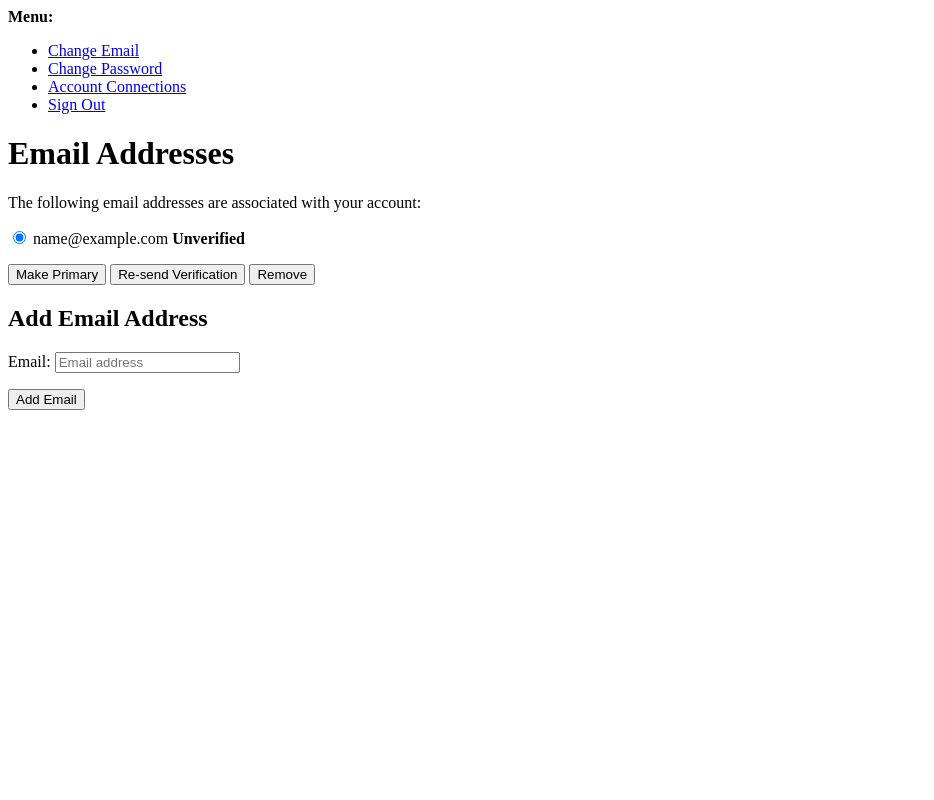
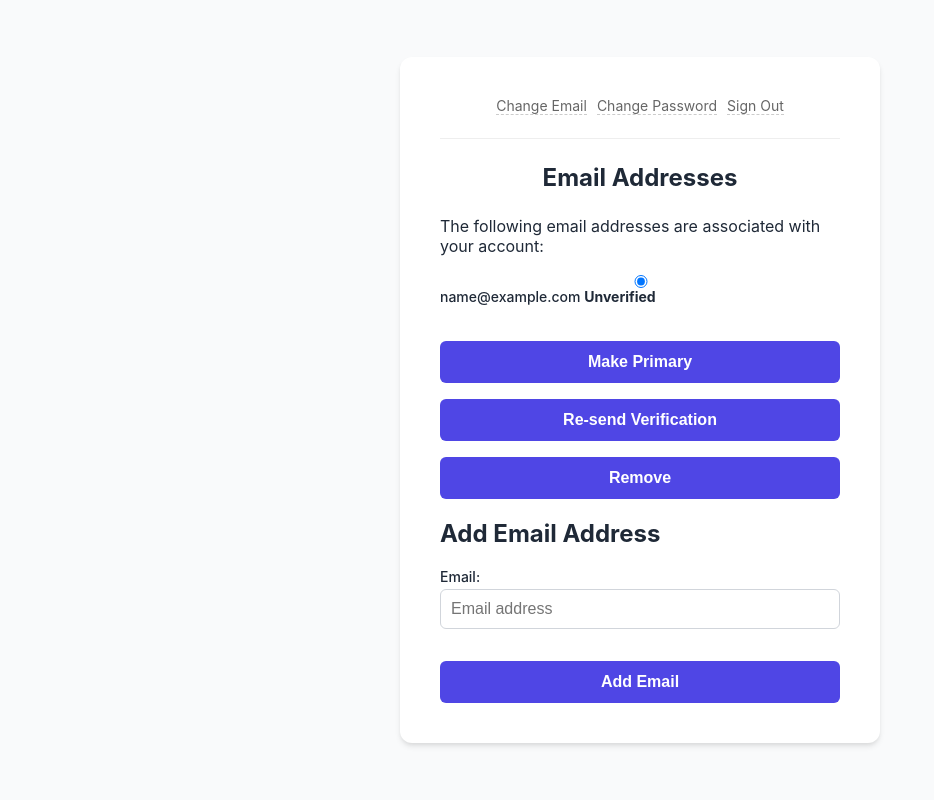
Before and after one commit to ExcogitatorWarrior/distributed-port-scanner, a Django app: page /accounts/email/ in a window 1280 px wide. Shown: the whole page, without its empty margins (0-934 px from the left). Run offline with Django 5.2, Linux system fonts and the light colour scheme; the visitor is signed in with stand-in values (Sample User, id 1); data comes from the database, SQL or seed files in the repository.

Commit message:
Deletion of agent, optimization for certain systems requirements and other fixes.

```diff
--- a/server/config/settings.py
+++ b/server/config/settings.py
@@ -36,12 +36,12 @@ INSTALLED_APPS = [
     'django.contrib.contenttypes',
     'django.contrib.sessions',
     'django.contrib.messages',
-    'allauth_ui',
+#    'allauth_ui',
     'allauth',
     'allauth.account',
     'allauth.socialaccount',
     "widget_tweaks",
-    "slippers",
+#    "slippers",
     'django.contrib.staticfiles',
     'scanner_api',
 ]
--- a/server/config/urls.py
+++ b/server/config/urls.py
@@ -18,12 +18,22 @@ from django.contrib import admin
 from django.urls import path, include
 from django.conf import settings
 from django.conf.urls.static import static
+from django.shortcuts import redirect
+from django.views.static import serve
+import os
 
 urlpatterns = [
+    path('', lambda request: redirect('accounts/login/', permanent=False)),
+    path('accounts/signup/', lambda request: redirect('/accounts/login/', permanent=False)),
+
     path('admin/', admin.site.urls),
     path('accounts/', include('allauth.urls')),
     # scanner API
     path("", include("scanner_api.urls")),
+    path('static/css/allauth_custom.css', serve, {
+        'document_root': os.path.join(settings.BASE_DIR, 'static/css'),
+        'path': 'allauth_custom.css'
+    }),
 ]
 
 if settings.DEBUG:
--- a/server/requirements.txt
+++ b/server/requirements.txt
@@ -4,3 +4,5 @@ django-allauth-ui>=1.8.1
 django-widget-tweaks>=1.5.1
 slippers>=0.6.3
 PyYAML>=6.0.3
+requests>=2.33.1
+cryptography>=46.0.7
--- a/server/scanner_api/urls.py
+++ b/server/scanner_api/urls.py
@@ -12,6 +12,7 @@ from .views import (
     admin_ui_agents,
     agent_detail_page,
     update_allowed_ports,
+    delete_agent,
 )
 
 urlpatterns = [
@@ -35,4 +36,5 @@ urlpatterns = [
     path("admin-ui/agents/<uuid:agent_id>/", agent_detail_page, name="agent_detail_page"),
 
     path('api/admin/task-item/<int:task_item_id>/update-allowed-ports/', update_allowed_ports, name="update_allowed_ports"),
+    path('api/admin/delete-agent/', delete_agent),
 ]
--- /dev/null
+++ b/server/static/css/allauth_custom.css
@@ -0,0 +1,150 @@
+/* static/css/allauth_custom.css */
+
+:root {
+    --primary-color: #4f46e5;
+    --primary-hover: #4338ca;
+    --bg-color: #f9fafb;
+    --text-color: #1f2937;
+    --border-color: #d1d5db;
+}
+
+body {
+    background-color: var(--bg-color);
+    font-family: -apple-system, BlinkMacSystemFont, "Segoe UI", Roboto, Helvetica, Arial, sans-serif;
+    color: var(--text-color);
+    display: flex;
+    align-items: center;
+    justify-content: center;
+    min-height: 100vh;
+    margin: 0;
+}
+
+/* Контейнер для формы */
+.auth-container {
+    background: white;
+    padding: 2.5rem;
+    border-radius: 12px;
+    box-shadow: 0 4px 6px -1px rgba(0, 0, 0, 0.1), 0 2px 4px -1px rgba(0, 0, 0, 0.06);
+    width: 100%;
+    max-width: 400px;
+}
+
+h1 {
+    font-size: 1.5rem;
+    font-weight: 700;
+    margin-bottom: 1.5rem;
+    text-align: center;
+}
+
+/* Стилизация p-тегов внутри {{ form.as_p }} */
+form p {
+    margin-bottom: 1rem;
+    display: flex;
+    flex-direction: column;
+}
+
+label {
+    font-size: 0.875rem;
+    font-weight: 500;
+    margin-bottom: 0.25rem;
+}
+
+/* Стилизация всех инпутов */
+input[type="text"],
+input[type="email"],
+input[type="password"],
+input[type="number"] {
+    width: 100%;
+    padding: 0.625rem;
+    border: 1px solid var(--border-color);
+    border-radius: 6px;
+    font-size: 1rem;
+    box-sizing: border-box; /* Важно для ширины */
+}
+
+input:focus {
+    outline: none;
+    border-color: var(--primary-color);
+    box-shadow: 0 0 0 3px rgba(79, 70, 229, 0.1);
+}
+
+/* Чекбоксы (Запомнить меня) */
+input[type="checkbox"] {
+    margin-right: 0.5rem;
+    width: auto;
+}
+
+/* Кнопка отправки */
+button[type="submit"] {
+    width: 100%;
+    background-color: var(--primary-color);
+    color: white;
+    padding: 0.75rem;
+    border: none;
+    border-radius: 6px;
+    font-size: 1rem;
+    font-weight: 600;
+    cursor: pointer;
+    transition: background-color 0.2s;
+    margin-top: 1rem;
+}
+
+button[type="submit"]:hover {
+    background-color: var(--primary-hover);
+}
+
+/* Ссылки (Забыли пароль и т.д.) */
+a {
+    color: var(--primary-color);
+    text-decoration: none;
+    font-size: 0.875rem;
+}
+
+a:hover {
+    text-decoration: underline;
+}
+
+/* Сообщения об ошибках */
+.errorlist {
+    color: #dc2626;
+    padding: 0;
+    list-style: none;
+    font-size: 0.875rem;
+    margin-bottom: 1rem;
+}
+
+/* Стили для навигации внутри карточки */
+.nav-list {
+    list-style: none;
+    padding: 0;
+    margin: 0;
+    display: flex;
+    flex-wrap: wrap;
+    gap: 10px;
+    justify-content: center;
+    font-size: 0.8rem;
+}
+
+.nav-list a {
+    color: #666;
+    text-decoration: none;
+    border-bottom: 1px dashed #ccc;
+}
+
+.nav-list a:hover {
+    color: var(--primary-color);
+    border-bottom-style: solid;
+}
+
+/* Стили для сообщений (alert) */
+.messages {
+    margin-bottom: 1rem;
+}
+.alert {
+    padding: 10px;
+    border-radius: 6px;
+    background-color: #fef2f2;
+    color: #991b1b;
+    font-size: 0.875rem;
+    border: 1px solid #fee2e2;
+}
--- /dev/null
+++ b/server/templates/allauth/layouts/base.html
@@ -0,0 +1,69 @@
+{% load i18n %}
+{% load static %}
+<!DOCTYPE html>
+<html>
+    <head>
+        <meta charset="UTF-8">
+        <meta http-equiv="X-UA-Compatible" content="IE=edge">
+        <meta name="viewport" content="width=device-width, initial-scale=1.0">
+        <title>
+            {% block head_title %}
+            {% endblock head_title %}
+        </title>
+
+        <!-- Подключаем твой красивый CSS -->
+        <link rel="stylesheet" href="{% static 'css/allauth_custom.css' %}">
+
+        {% block extra_head %}
+        {% endblock extra_head %}
+    </head>
+    <body>
+        <div class="auth-container">
+            {% block body %}
+                {# Уведомления (Messages) #}
+                {% if messages %}
+                    <div class="messages">
+                        {% for message in messages %}
+                            <div class="alert {% if message.tags %}alert-{{ message.tags }}{% endif %}">
+                                {{ message }}
+                            </div>
+                        {% endfor %}
+                    </div>
+                {% endif %}
+
+                {# Навигация / Меню #}
+                <nav class="auth-nav">
+                    <ul class="nav-list">
+                        {% if user.is_authenticated %}
+                            {% url 'account_email' as email_url_ %}
+                            {% if email_url_ %}<li><a href="{{ email_url_ }}">{% trans "Change Email" %}</a></li>{% endif %}
+
+                            {% url 'account_change_password' as change_password_url_ %}
+                            {% if change_password_url_ %}<li><a href="{{ change_password_url_ }}">{% trans "Change Password" %}</a></li>{% endif %}
+
+                            {% url 'account_logout' as logout_url_ %}
+                            {% if logout_url_ %}<li><a href="{{ logout_url_ }}">{% trans "Sign Out" %}</a></li>{% endif %}
+                        {% else %}
+                            {% url 'account_login' as login_url_ %}
+                            {% if login_url_ %}<li><a href="{{ login_url_ }}">{% trans "Sign In" %}</a></li>{% endif %}
+
+                            {% url 'account_signup' as signup_url_ %}
+                            {% if signup_url_ %}<li><a href="{{ signup_url_ }}">{% trans "Sign Up" %}</a></li>{% endif %}
+                        {% endif %}
+                    </ul>
+                </nav>
+
+                <hr style="margin: 1.5rem 0; border: 0; border-top: 1px solid #eee;">
+
+                {# Основной контент (формы входа, регистрации и т.д.) #}
+                <div class="auth-content">
+                    {% block content %}
+                    {% endblock content %}
+                </div>
+            {% endblock body %}
+        </div>
+
+        {% block extra_body %}
+        {% endblock extra_body %}
+    </body>
+</html>
```
Also changed, not shown: server/scanner_api/views.py (+31 -0 lines), server/templates/admin_ui/agents_list.html (+98 -0 lines).
